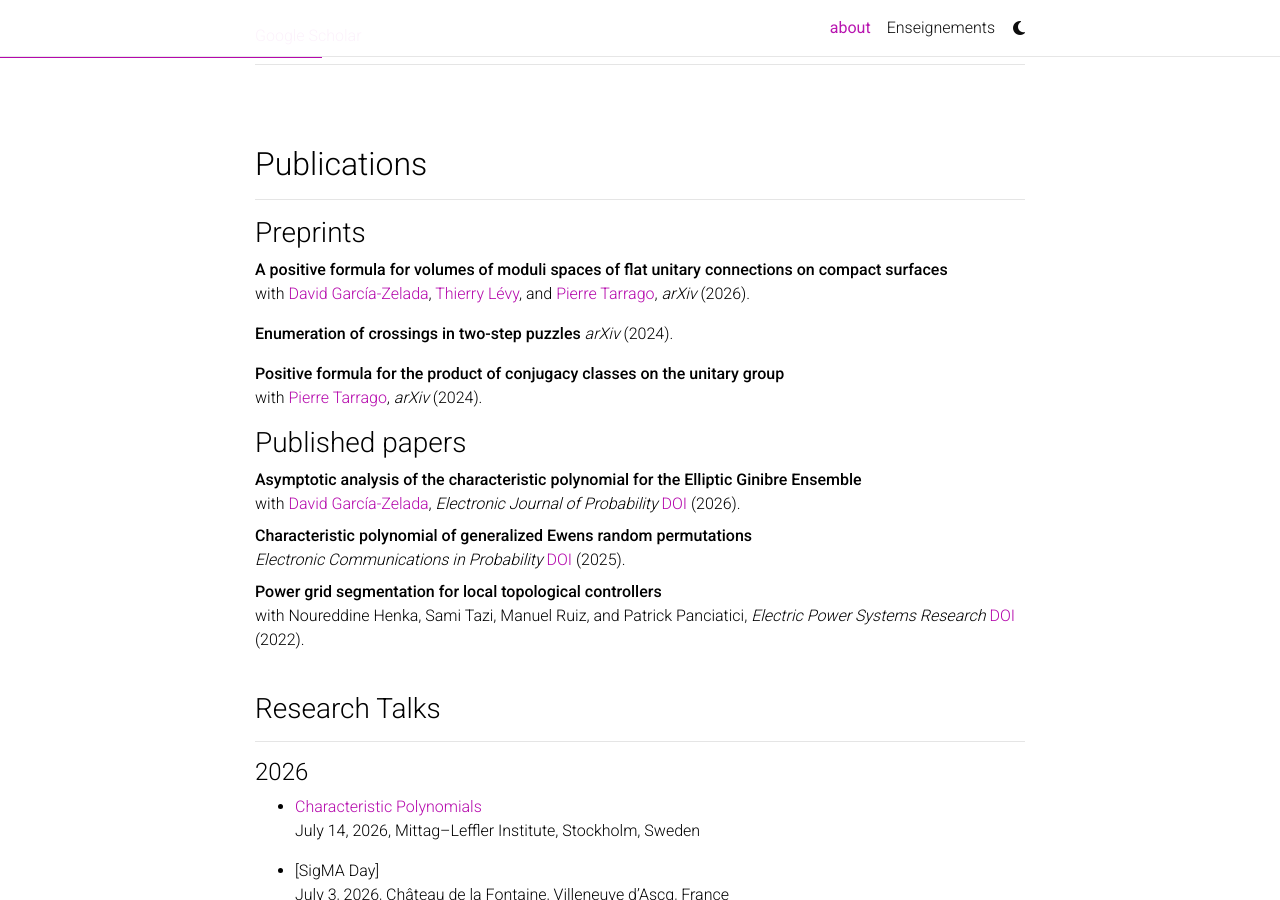
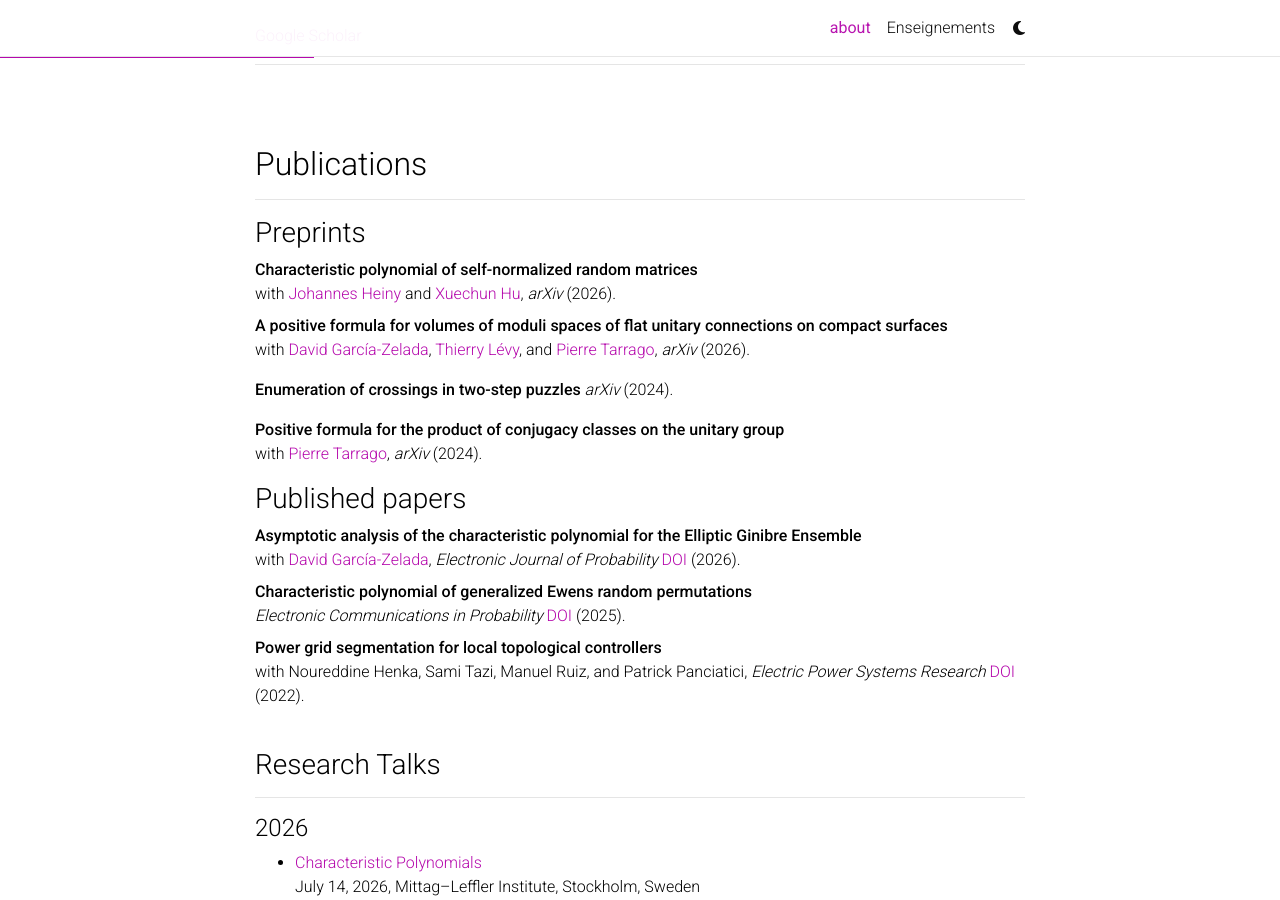
Before and after one commit to qufrancois/qufrancois.github.io, a Jekyll site: the page built from _pages/about.md, in a window 1280 px wide and 900 px high, scrolled down 561 px. Built offline with Jekyll 4.4.1, drawn with Linux system fonts in a browser that asks for light colours; full-size pictures stand in for the smaller copies a plugin makes; comment, search, counter and statistics services are not loaded; a style sheet for code colours, icons or effects is not loaded.

Commit message:
Added paper

```diff
--- a/_pages/about.md
+++ b/_pages/about.md
@@ -47,6 +47,10 @@ I completed my PhD at Paris-Dauphine PSL from 2022 to 2025 under the supervision
 ---
 
 ### Preprints
+
+**Characteristic polynomial of self-normalized random matrices**
+: with [Johannes Heiny](https://sites.google.com/view/johannes-heiny) and
+[Xuechun Hu](https://www.kth.se/profile/xuechunh?l=en), [*arXiv*](https://arxiv.org/abs/2608.28169) (2026).
 
 **A positive formula for volumes of moduli spaces of flat unitary connections on compact surfaces**
 : with [David García-Zelada](https://davidgarciaz.wixsite.com/math), [Thierry Lévy](https://www.lpsm.paris/users/levyt/index), and [Pierre Tarrago](https://tarrago.perso.math.cnrs.fr), [*arXiv*](https://arxiv.org/abs/2603.20517) (2026).
```
